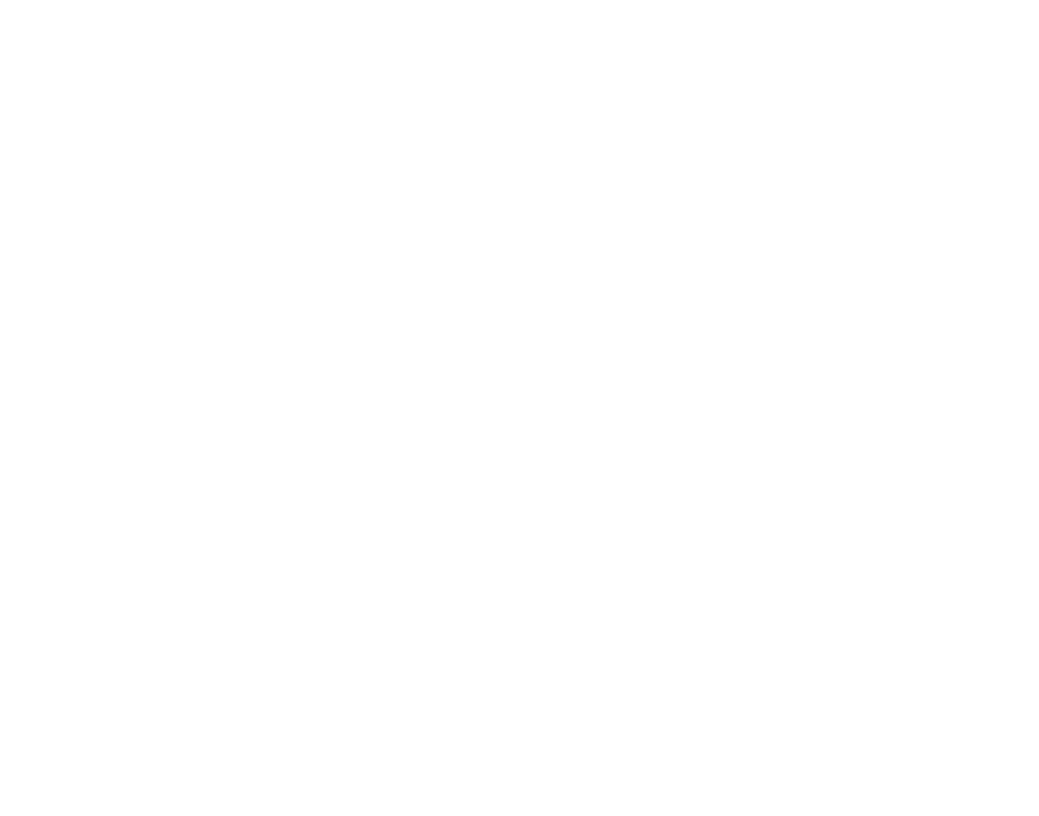
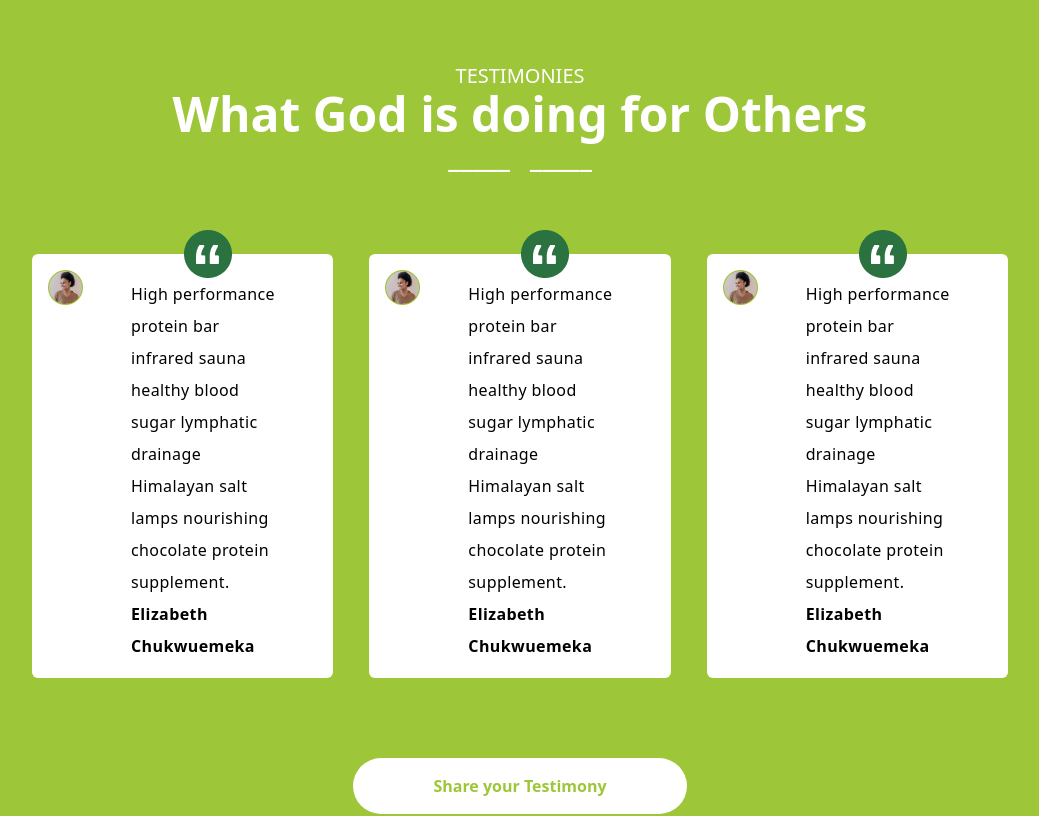
Before and after one commit to Akpanjoseph/Hotr_landing_page, a React (Create React App) app: page / in a window 1280 px wide. Shown: the part 6500-7316 px from the top of the page, without its empty margins (120-1159 px from the left). Before the commit the page ends 6402 px from the top, so only its background shows below. Built offline with nearby package versions, Linux system fonts and the light colour scheme.

Commit message:
add the testimonies section

```diff
--- a/src/App.js
+++ b/src/App.js
@@ -8,6 +8,7 @@ import { WelcomeSection } from './components/WelcomeSection';
 import { Ministries } from './components/Ministries';
 import { Cith } from './components/Cith';
 import { Events } from './components/Events';
+import { Testmonies } from './components/Testmonies';
 
 function App() {
   return (
@@ -20,6 +21,7 @@ function App() {
       <Ministries/>
       <Cith/>
       <Events/>
+      <Testmonies/>
     </div>
   );
 }
--- /dev/null
+++ b/src/components/Testmonies.js
@@ -0,0 +1,111 @@
+import React from 'react'
+
+import user from '../img/user.png'
+import comma from '../img/comma.png'
+
+export function Testmonies() {
+
+
+    return (
+        <div className='my-40 bg-primary_background py-20'>
+
+            <div className='mx-auto container py-20'>
+                {/* title  */}
+
+                <div className='text-center'>
+                    <p className='text-white md:text-xl'>TESTIMONIES</p>
+
+                    {/* sub header */}
+                    <h3 className='font-bold text-4xl text-white md:text-5xl  '>
+                        What God is doing for Others
+                    </h3>
+
+                    {/* underline  */}
+                    <p ><span className='rounded-sm font-extrabold py-0 text-white text-3xl mx-2'> _____</span> <span className=' font-extrabold py-0 text-white text-3xl mx-2'> _____</span></p>
+                </div>
+            </div>
+
+
+            {/* testimonies card */}
+
+            <div className='pb-20 flex flex-row mx-auto container space-x-9'>
+                {/* container */}
+
+                {/* card 1 */}
+                <div className='bg-white flex flex-row space-x-4 p-4 rounded-md'>
+
+                    <div className='max-md'>
+                        <img src={user} alt="" width='200px' />
+                    </div>
+
+
+                    <div className='max-sm leading-loose tracking-wide'>
+
+                        <div className='-mt-10 flex justify-center items-center'>
+                            <img src={comma} alt="" />
+                        </div>
+
+                        <p className='px-8 text-left'>High performance protein bar infrared sauna healthy blood sugar lymphatic drainage Himalayan salt lamps nourishing chocolate protein supplement.</p>
+
+                        <p className='text-left px-8 font-bold'>Elizabeth Chukwuemeka</p>
+                    </div>
+                </div>
+
+
+                {/* card 2 */}
+                <div className='bg-white flex flex-row space-x-4 p-4 rounded-md'>
+
+                    <div className='max-md'>
+                        <img src={user} alt="" width='200px' />
+                    </div>
+
+
+                    <div className='max-sm leading-loose tracking-wide'>
+
+                        <div className='-mt-10 flex justify-center items-center'>
+                            <img src={comma} alt="" />
+                        </div>
+
+                        <p className='px-8 text-left'>High performance protein bar infrared sauna healthy blood sugar lymphatic drainage Himalayan salt lamps nourishing chocolate protein supplement.</p>
+
+                        <p className='text-left px-8 font-bold'>Elizabeth Chukwuemeka</p>
+                    </div>
+                </div>
+
+
+
+
+                {/* card 3 */}
+                <div className='bg-white flex flex-row space-x-4 p-4 rounded-md'>
+
+                    <div className='max-md'>
+                        <img src={user} alt="" width='200px' />
+                    </div>
+
+
+                    <div className='max-sm leading-loose tracking-wide'>
+
+                        <div className='-mt-10 flex justify-center items-center'>
+                            <img src={comma} alt="" />
+                        </div>
+
+                        <p className='px-8 text-left'>High performance protein bar infrared sauna healthy blood sugar lymphatic drainage Himalayan salt lamps nourishing chocolate protein supplement.</p>
+
+                        <p className='text-left px-8 font-bold'>Elizabeth Chukwuemeka</p>
+                    </div>
+                </div>
+            </div>
+
+            {/* join us section */}
+            <div className='mb-10 mx-auto container max-sm'>
+
+                {/* join us text */}
+                <p className='flex justify-center items-center '>
+                    <a href="#" className='bg-white   text-primary_background font-bold px-40 py-2 rounded-full md:px-20 md:py-4'>Share your Testimony</a>
+                </p>
+
+            </div>
+
+        </div>
+    )
+}
```
Also changed, not shown: src/img/comma.png (added), src/img/user.png (added).
